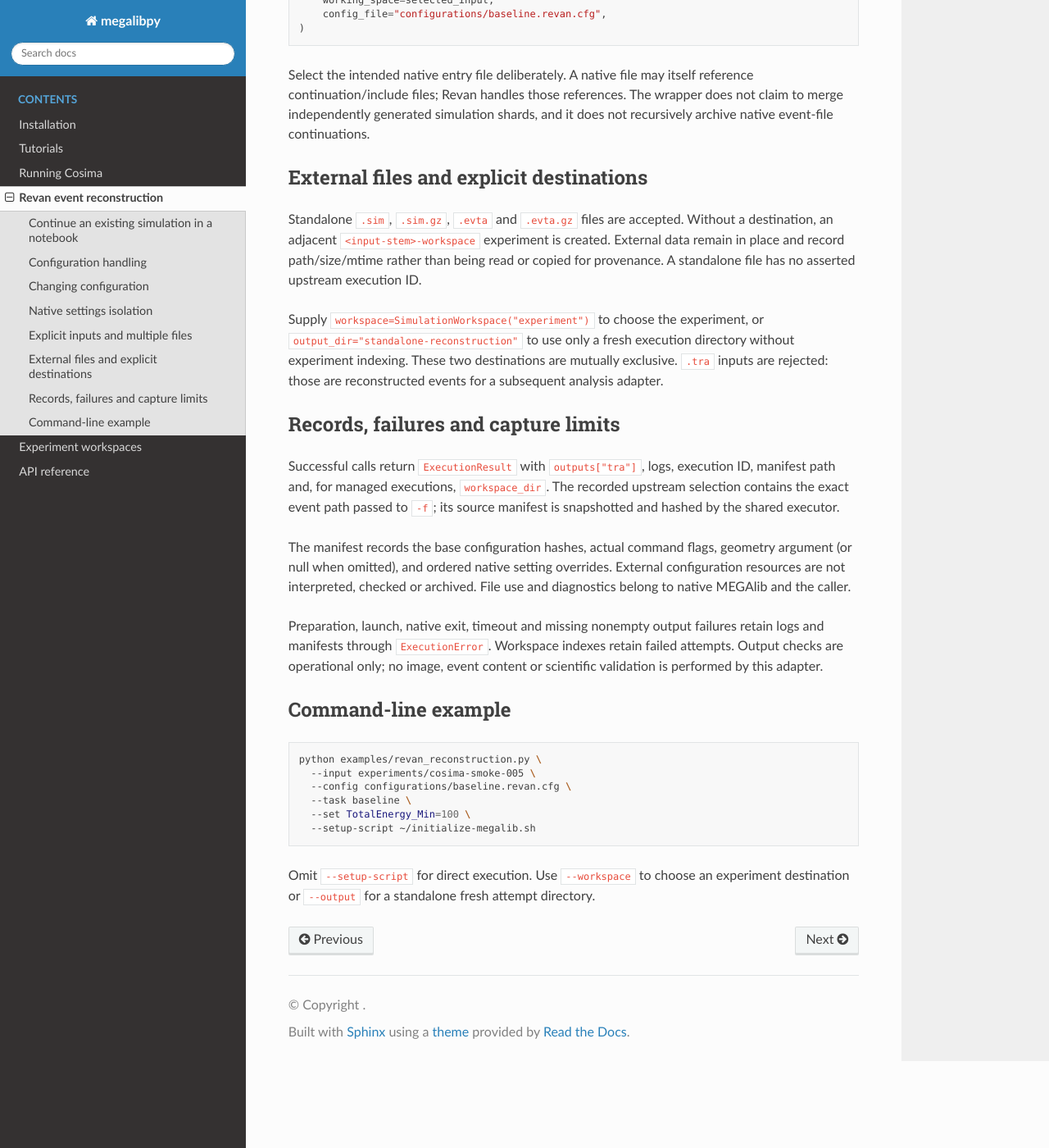
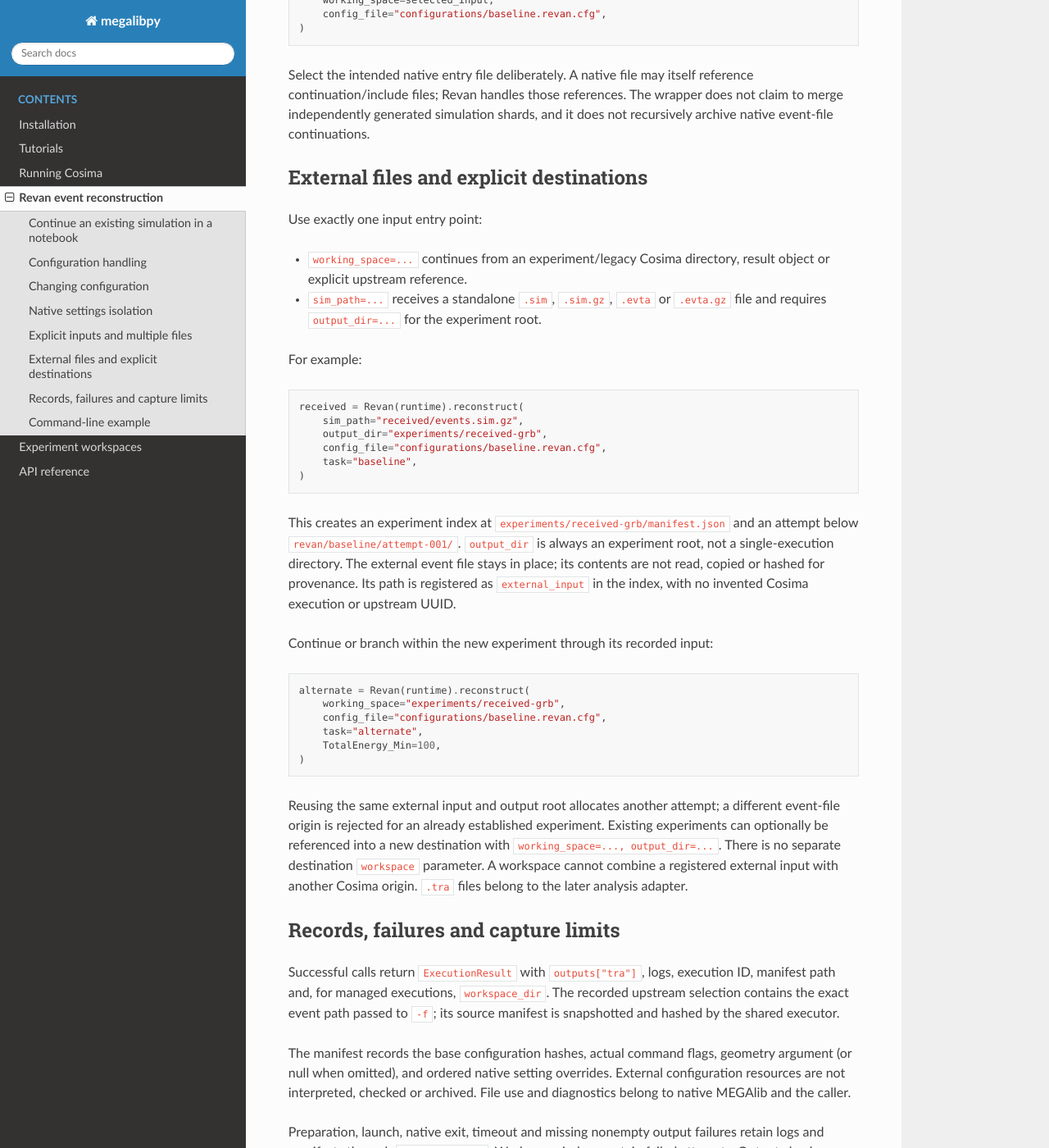
Before and after one commit to Yong2Sheng/megalibpy, a Sphinx documentation site: the page built from docs/revan.rst, in a window 1280 px wide and 1400 px high, scrolled down 2972 px. Shown: the whole window at 82% size. Built offline with Sphinx 7.4.7 and the Read the Docs theme 3.1.0, drawn with Linux system fonts in a browser that asks for light colours; some of the changed text lies outside the part shown.

Commit message:
Add explicit external simulation entry into experiment workspaces

```diff
--- a/docs/api/index.rst
+++ b/docs/api/index.rst
@@ -78,7 +78,7 @@ See :doc:`../workspaces` for the index layout, legacy directory handling and
 the distinction between task identity and execution identity.
 
 .. autoclass:: SimulationWorkspace
-   :members: select, attach_cosima, index_path
+   :members: select, attach_cosima, attach_sim, external_sim_path, index_path
 
 Results and failures
 --------------------
--- a/docs/revan.rst
+++ b/docs/revan.rst
@@ -1,8 +1,8 @@
 Revan event reconstruction
 ===========================
 
-``Revan`` runs native event reconstruction with a native configuration and optional geometry override. It accepts a Cosima result, an experiment/legacy Cosima directory,
-an explicit upstream product selection, or a standalone ``sim``/``evta`` file.
+``Revan`` runs native event reconstruction with a native configuration and optional geometry override. Use ``working_space`` for an existing experiment/result, or ``sim_path`` with
+``output_dir`` to start an experiment from an external event file.
 The native MEGAlib installation must provide ``revan``; PyROOT is not imported.
 
 Continue an existing simulation in a notebook
@@ -154,17 +154,48 @@ it does not recursively archive native event-file continuations.
 External files and explicit destinations
 ------------------------------------------
 
-Standalone ``.sim``, ``.sim.gz``, ``.evta`` and ``.evta.gz`` files are accepted.
-Without a destination, an adjacent ``<input-stem>-workspace`` experiment is
-created. External data remain in place and record path/size/mtime rather than
-being read or copied for provenance. A standalone file has no asserted upstream
-execution ID.
+Use exactly one input entry point:
 
-Supply ``workspace=SimulationWorkspace("experiment")`` to choose the experiment,
-or ``output_dir="standalone-reconstruction"`` to use only a fresh execution
-directory without experiment indexing. These two destinations are mutually
-exclusive. ``.tra`` inputs are rejected: those are reconstructed events for a
-subsequent analysis adapter.
+- ``working_space=...`` continues from an experiment/legacy Cosima directory,
+  result object or explicit upstream reference.
+- ``sim_path=...`` receives a standalone ``.sim``, ``.sim.gz``, ``.evta`` or
+  ``.evta.gz`` file and requires ``output_dir=...`` for the experiment root.
+
+For example:
+
+.. code-block:: python
+
+   received = Revan(runtime).reconstruct(
+       sim_path="received/events.sim.gz",
+       output_dir="experiments/received-grb",
+       config_file="configurations/baseline.revan.cfg",
+       task="baseline",
+   )
+
+This creates an experiment index at ``experiments/received-grb/manifest.json``
+and an attempt below ``revan/baseline/attempt-001/``. ``output_dir`` is always
+an experiment root, not a single-execution directory. The external event file
+stays in place; its contents are not read, copied or hashed for provenance.
+Its path is registered as ``external_input`` in the index, with no invented
+Cosima execution or upstream UUID.
+
+Continue or branch within the new experiment through its recorded input:
+
+.. code-block:: python
+
+   alternate = Revan(runtime).reconstruct(
+       working_space="experiments/received-grb",
+       config_file="configurations/baseline.revan.cfg",
+       task="alternate",
+       TotalEnergy_Min=100,
+   )
+
+Reusing the same external input and output root allocates another attempt;
+a different event-file origin is rejected for an already established experiment.
+Existing experiments can optionally be referenced into a new destination with
+``working_space=..., output_dir=...``. There is no separate destination
+``workspace`` parameter. A workspace cannot combine a registered external input
+with another Cosima origin. ``.tra`` files belong to the later analysis adapter.
 
 Records, failures and capture limits
 --------------------------------------
@@ -190,11 +221,12 @@ Command-line example
 .. code-block:: bash
 
    python examples/revan_reconstruction.py \
-     --input experiments/cosima-smoke-005 \
+     --working-space experiments/cosima-smoke-005 \
      --config configurations/baseline.revan.cfg \
      --task baseline \
      --set TotalEnergy_Min=100 \
      --setup-script ~/initialize-megalib.sh
 
-Omit ``--setup-script`` for direct execution. Use ``--workspace`` to choose an
-experiment destination or ``--output`` for a standalone fresh attempt directory.
+Omit ``--setup-script`` for direct execution. For external data use
+``--sim-path received/events.sim.gz --output-dir experiments/received-grb``.
+The input flags are mutually exclusive.
```
Also changed, not shown: README.md (+3 -2 lines), docs/workspaces.rst (+16 -0 lines), 4 other files.
